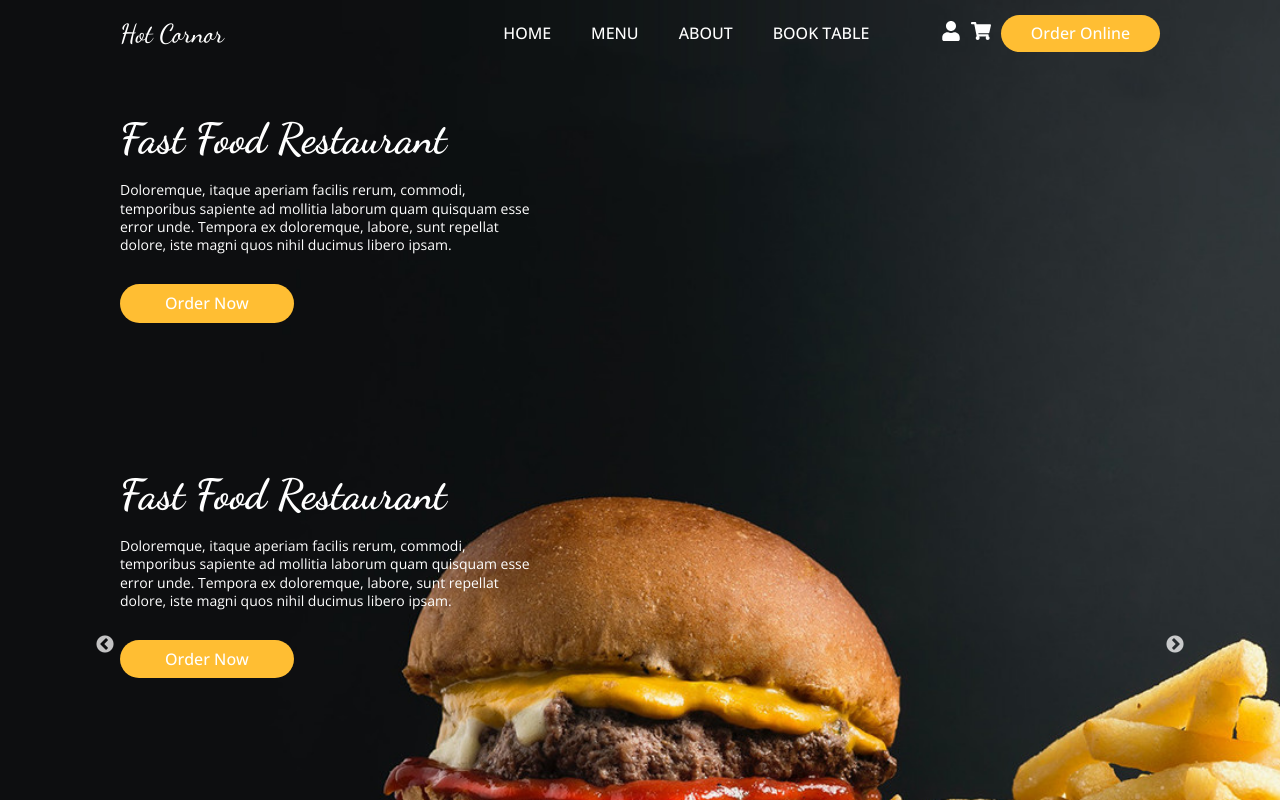
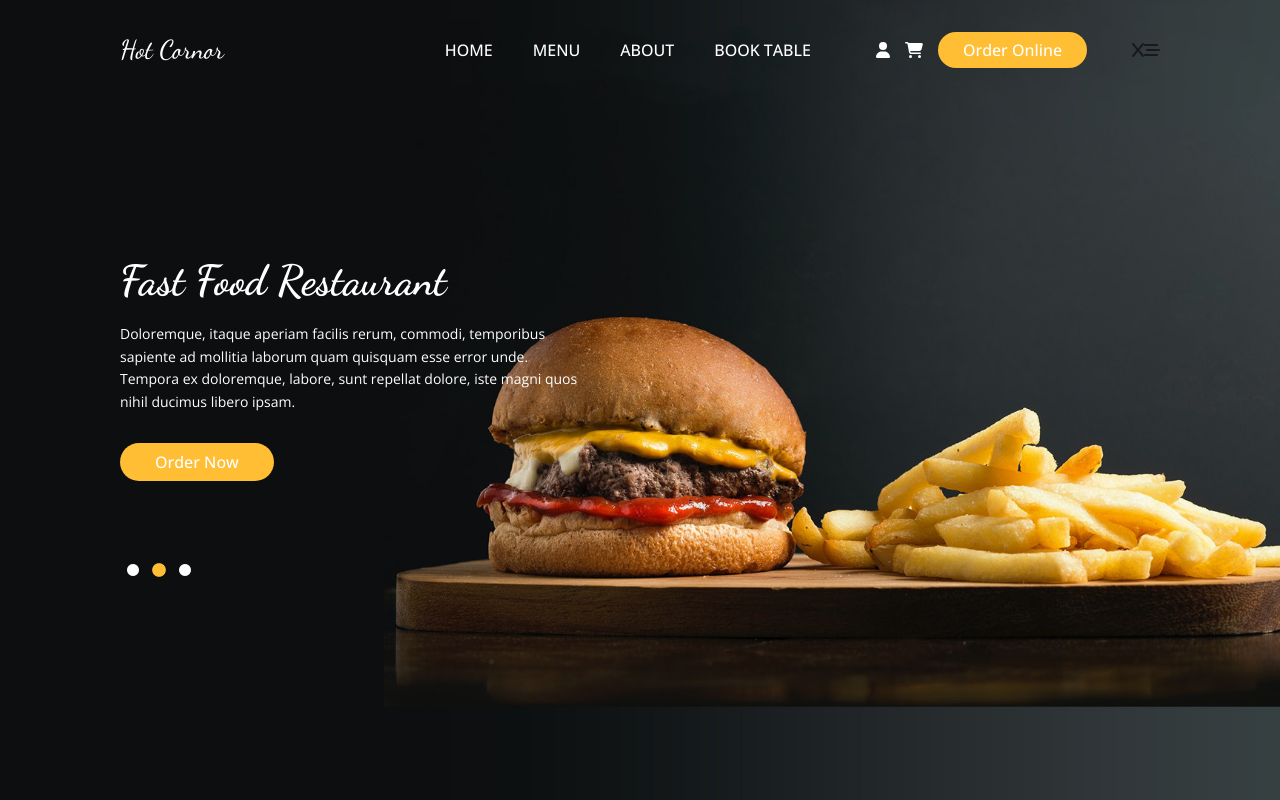
Before and after one commit to sachingour007/restaurantApp, a React (Vite) app in the folder client/: page / in a window 1280 px wide. Shown: the top 800 px of the page. Built offline with nearby package versions, Linux system fonts and the light colour scheme.

Commit message:
home page done

```diff
--- a/client/package.json
+++ b/client/package.json
@@ -10,9 +10,12 @@
     "preview": "vite preview"
   },
   "dependencies": {
+    "@fortawesome/fontawesome-svg-core": "^6.5.2",
+    "@fortawesome/free-regular-svg-icons": "^6.5.2",
+    "@fortawesome/free-solid-svg-icons": "^6.5.2",
+    "@fortawesome/react-fontawesome": "^0.2.0",
     "react": "^18.2.0",
     "react-dom": "^18.2.0",
-    "react-icons": "^5.2.0",
     "react-router-dom": "^6.23.0",
     "react-slick": "^0.30.2",
     "slick-carousel": "^1.8.1"
--- a/client/src/App.jsx
+++ b/client/src/App.jsx
@@ -1,12 +1,14 @@
 import react from "react";
 import "./scss/main.scss";
-import { Header } from "./components/index.js";
+import { Homepage, Header } from "./components/index.js";
 import { BrowserRouter } from "react-router-dom";
+
 
 function App() {
   return (
     <BrowserRouter>
       <Header />
+      <Homepage />
     </BrowserRouter>
   );
 }
--- a/client/src/components/Header.jsx
+++ b/client/src/components/Header.jsx
@@ -1,64 +1,60 @@
 import React from "react";
-import heroBg from "../assets/images/hero-bg.jpg";
-import Navbar from "./Navbar";
-import { useNavigate } from "react-router-dom";
-import BannerSlider from "./SliderComponant/BannerSlider";
+import { NavLink } from "react-router-dom";
+import { FontAwesomeIcon } from "@fortawesome/react-fontawesome";
+import {
+  faUser,
+  faCartShopping,
+  faX,
+  faBarsStaggered,
+} from "@fortawesome/free-solid-svg-icons";
 
 const Header = () => {
-  const navigate = useNavigate();
   return (
-    <section className="heroSection">
-      <div className="bg-box">
-        <img src={heroBg} alt="heroImage" />
+    <header>
+      <div className="logoName">
+        <NavLink to={"/"}>
+          <span>Hot Cornor</span>
+        </NavLink>
       </div>
-      <header>
-        <Navbar />
-      </header>
-      <div className="sliderContainer">
+      <div className="navbar-link">
+        <ul>
+          <NavLink>
+            <li>Home</li>
+          </NavLink>
+          <NavLink>
+            <li>Menu</li>
+          </NavLink>
+          <NavLink>
+            <li>About</li>
+          </NavLink>
+          <NavLink>
+            <li>Book Table</li>
+          </NavLink>
+        </ul>
+      </div>
+      <div className="user-items">
+        <ul>
+          <NavLink>
+            <li className="user-icon">
+              <FontAwesomeIcon icon={faUser} />
+            </li>
+          </NavLink>
+          <NavLink>
+            <li className="cart-icon">
+              <FontAwesomeIcon icon={faCartShopping} />
+            </li>
+          </NavLink>
+          <NavLink>
+            <li className="order-online">Order Online</li>
+          </NavLink>
+        </ul>
+      </div>
 
-        <BannerSlider>
-          <div className="contentContainer">
-            <h1>Fast Food Restaurant</h1>
-            <p>
-              Doloremque, itaque aperiam facilis rerum, commodi, temporibus
-              sapiente ad mollitia laborum quam quisquam esse error unde.
-              Tempora ex doloremque, labore, sunt repellat dolore, iste magni
-              quos nihil ducimus libero ipsam.
-            </p>
-            <div className="btn-box">
-              <button
-                onClick={() => {
-                  navigate("/");
-                }}
-              >
-                Order Now
-              </button>
-            </div>
-          </div>
-        </BannerSlider>
-        {/* <BannerSlider>
-          <div className="contentContainer">
-            <h1>Fast Food Restaurant</h1>
-            <p>
-              Doloremque, itaque aperiam facilis rerum, commodi, temporibus
-              sapiente ad mollitia laborum quam quisquam esse error unde.
-              Tempora ex doloremque, labore, sunt repellat dolore, iste magni
-              quos nihil ducimus libero ipsam.
-            </p>
-            <div className="btn-box">
-              <button
-                onClick={() => {
-                  navigate("/");
-                }}
-              >
-                Order Now
-              </button>
-            </div>
-          </div>
-        </BannerSlider> */}
-
+      <div>
+        <FontAwesomeIcon icon={faX} />
+        <FontAwesomeIcon icon={faBarsStaggered} />
       </div>
-    </section>
+    </header>
   );
 };
 
--- /dev/null
+++ b/client/src/components/Homepage.jsx
@@ -0,0 +1,88 @@
+import React from "react";
+import heroBg from "../assets/images/hero-bg.jpg";
+import Navbar from "./Header";
+import { useNavigate } from "react-router-dom";
+import BannerSlider from "./SliderComponant/BannerSlider";
+
+const Homepage = () => {
+  const navigate = useNavigate();
+  return (
+    <section className="heroSection">
+        <div className="heroWrapper">
+            <div className="bg-box">
+                <img src={heroBg} alt="heroImage" />
+            </div>
+            <div className="sliderhead">
+                <div className="sliderContainer">
+                    <BannerSlider>
+                    <div>
+                        <div className="contentContainer">
+                        <h1>Fast Food Restaurant</h1>
+                        <p>
+                            Doloremque, itaque aperiam facilis rerum, commodi,
+                            temporibus sapiente ad mollitia laborum quam quisquam esse
+                            error unde. Tempora ex doloremque, labore, sunt repellat
+                            dolore, iste magni quos nihil ducimus libero ipsam.
+                        </p>
+                        <div className="btn-box">
+                            <button
+                            onClick={() => {
+                                navigate("/");
+                            }}
+                            >
+                            Order Now
+                            </button>
+                        </div>
+                        </div>
+                    </div>
+
+                    <div>
+                        <div className="contentContainer">
+                        <h1>Fast Food Restaurant</h1>
+                        <p>
+                            Doloremque, itaque aperiam facilis rerum, commodi,
+                            temporibus sapiente ad mollitia laborum quam quisquam esse
+                            error unde. Tempora ex doloremque, labore, sunt repellat
+                            dolore, iste magni quos nihil ducimus libero ipsam.
+                        </p>
+                        <div className="btn-box">
+                            <button
+                            onClick={() => {
+                                navigate("/");
+                            }}
+                            >
+                            Order Now
+                            </button>
+                        </div>
+                        </div>
+                    </div>
+
+                    <div>
+                        <div className="contentContainer">
+                        <h1>Fast Food Restaurant</h1>
+                        <p>
+                            Doloremque, itaque aperiam facilis rerum, commodi,
+                            temporibus sapiente ad mollitia laborum quam quisquam esse
+                            error unde. Tempora ex doloremque, labore, sunt repellat
+                            dolore, iste magni quos nihil ducimus libero ipsam.
+                        </p>
+                        <div className="btn-box">
+                            <button
+                            onClick={() => {
+                                navigate("/");
+                            }}
+                            >
+                            Order Now
+                            </button>
+                        </div>
+                        </div>
+                    </div>
+                    </BannerSlider>
+                </div>
+            </div>
+        </div>
+    </section>
+  );
+};
+
+export default Homepage;
--- a/client/src/components/Navbar.jsx
+++ /dev/null
@@ -1,31 +0,0 @@
-import React from "react";
-import { FaUser } from "react-icons/fa";
-import { FaShoppingCart } from "react-icons/fa";
-import { NavLink } from "react-router-dom";
-
-const Navbar = () => {
-  return (
-    <nav>
-      <div className="logoName">
-        <NavLink to={'/'}><span>Hot Cornor</span></NavLink>
-      </div>
-      <div className="navbar-link">
-        <ul>
-          <NavLink><li>Home</li></NavLink>
-          <NavLink><li>Menu</li></NavLink>
-          <NavLink><li>About</li></NavLink>
-          <NavLink><li>Book Table</li></NavLink>
-        </ul>
-      </div>
-      <div className="user-items">
-        <ul>
-            <NavLink><li className="user-icon"><FaUser /></li></NavLink>
-            <NavLink><li className="cart-icon"><FaShoppingCart /></li></NavLink>
-            <NavLink><li className="order-online">Order Online</li></NavLink>
-        </ul>
-      </div>
-    </nav>
-  );
-};
-
-export default Navbar;
--- a/client/src/components/SliderComponant/BannerSlider.jsx
+++ b/client/src/components/SliderComponant/BannerSlider.jsx
@@ -8,6 +8,8 @@ import React from "react";
 const BannerSlider = ({children}) => {
   var settings = {
     dots: true,
+    arrows: false,
+    autoplay: true,
     infinite: true,
     speed: 500,
     slidesToShow: 1,
--- a/client/src/components/index.js
+++ b/client/src/components/index.js
@@ -1 +1,2 @@
-export {default as Header} from './Header.jsx';
+export { default as Homepage } from "./Homepage.jsx";
+export { default as Header } from "./Header.jsx";
--- a/client/src/scss/main.scss
+++ b/client/src/scss/main.scss
@@ -6,3 +6,4 @@
 @import 'module/_footer.scss';
 
 //Pages
+@import 'pages/_homepage.scss';
--- a/client/src/scss/module/_header.scss
+++ b/client/src/scss/module/_header.scss
@@ -1,24 +1,4 @@
-.heroSection{min-height: 100vh;position: relative;@include wrapper;display: flex; flex-flow: column;
-    .bg-box{position: absolute; top: 0;left: 0; width: 100%; height: 100%;
-        img{width: 100%; height: 100%; object-fit: cover;}
-    }
-    header{position: relative; padding-top: 15px; padding-bottom: 15px;}
-    .sliderContainer{position: relative; display: flex; align-items: center; flex: 1;padding: 45px 0 75px 0;
-        .contentContainer{max-width: 40%;margin-bottom: 145px;
-            h1{@include font60; font-family: $dancingFont; font-weight: $fontW700; margin-bottom: 15px; color: #fff;}
-            p{@include font16; color: #fff;font-weight: $fontW400; font-family: $openSans; margin-bottom: 20px; }
-            button{padding: 10px 45px; background: $primary1; color: #fff; border-radius: 45px; transition: all 0.3s; border: none; margin-top: 10px; text-align: center; @include font20; font-family: $openSans; font-weight: $fontW500; cursor: pointer;
-             &:hover{background: #e69c00;}
-            }
-        }
-
-    }
-}
-
-
-
-//NavBar
-nav{display: flex; justify-content: space-between; align-items: center;
+header{display: flex; justify-content: space-between; align-items: center; @include wrapper;position: fixed; top: 0; left: 0; width: 100%; height: 100px; z-index: 1;
     .logoName{
         span{color: #fff; font-family: $dancingFont; @include font48; font-weight: $fontW500;}
     }
@@ -30,21 +10,57 @@ nav{display: flex; justify-content: space-between; align-items: center;
         }
     }
     .user-items{
-        ul{display: flex; flex-flow: wrap; align-items: center; gap: 10px;
+        ul{display: flex; flex-flow: wrap; align-items: center; gap: 15px;
             li{ @include font20;color: #fff; text-align: center; font-family: $openSans; font-weight: $fontW500
 
             }
             .user-icon{
-                svg{fill:#fff;height: 20px; width: 20px;
+                svg{
+                    path{fill:#fff;height: 20px; width: 20px;}
                 }
-                &:hover{svg{fill: #e69c00;}}
+                &:hover{svg{path{fill: #e69c00;}}}
             }
-            .cart-icon{ svg{fill:#fff;height: 20px; width: 20px;
+            .cart-icon{
+                svg{
+                    path{fill:#fff;height: 20px; width: 20px;}
+                }
+                &:hover{svg{path{fill: #e69c00;}}}
             }
-            &:hover{svg{fill: #e69c00;}}}
             .order-online{padding: 8px 30px; background: $primary1; border-radius: 45px; transition: all 0.3s; border: none;
                 &:hover{background: #e69c00;}
             }
         }
     }
+
+
 }
+@media all and (max-width: 1600px){
+    header{
+        .navbar-link{padding-left: 18%;}
+    }
+}
+@media all and (max-width: 1440px){
+    header{
+        .user-items{
+            ul{
+                .order-online{padding: 8px 25px;}
+            }
+        }
+    }
+}
+@media all and (max-width: 1280px){
+    header{
+        .navbar-link{padding-left: 15%;}
+
+    }
+}
+@media all and (max-width: 1024px){
+    header{
+        .navbar-link{padding-left: 5%;}
+        .user-items{
+            ul{gap: 14px;
+                .order-online{padding: 8px 20px;}
+            }
+        }
+    }
+}
--- /dev/null
+++ b/client/src/scss/pages/_homepage.scss
@@ -0,0 +1,75 @@
+.heroSection{position: relative;height: 100vh;display: flex; flex-flow: column;
+    .heroWrapper{@include wrapper;
+        .bg-box{position: absolute; top: 0;left: 0; width: 100%; height: 100%;
+            img{width: 100%; height: 100%; object-fit: cover;}
+        }
+        header{position: relative; padding-top: 15px; padding-bottom: 15px;}
+        .sliderhead{position: relative; top: 50%;
+            .sliderContainer{position: relative; align-items: center; flex: 1;padding: 45px 0 75px 0;
+                .contentContainer{width: 45%;margin-bottom: 145px;
+                    h1{@include font60; font-family: $dancingFont; font-weight: $fontW700; margin-bottom: 15px; color: #fff;}
+                    p{@include font16; color: #fff;font-weight: $fontW400; font-family: $openSans; margin-bottom: 20px; line-height: 160%;}
+                    button{padding: 10px 45px; background: $primary1; color: #fff; border-radius: 45px; transition: all 0.3s; border: none;margin-top: 10px;text-align: center; @include font20; font-family: $openSans; font-weight: $fontW500; cursor: pointer;
+                     &:hover{background: #e69c00;}
+                    }
+                }
+                .slick-dots{position: unset; display: flex !important; align-items: center;
+                    li{margin: 0 3px;
+                        button{
+                            &::before{color: #fff; @include font14; opacity: 1;}
+                        }
+                        &.slick-active{
+                            button{
+                                &::before{color: $primary1; @include font20;}
+                            }
+                        }
+                    }
+
+                }
+            }
+        }
+    }
+    @media all and (max-width: 1600px){
+        .heroWrapper{
+            .sliderhead{
+                .sliderContainer{padding: 40px 0 70px 0;
+                    .contentContainer{width: 45%; margin-bottom: 120px;}
+                }
+            }
+        }
+    }
+    @media all and (max-width: 1440px){
+        .heroWrapper{
+            .sliderhead{
+                .sliderContainer{
+                    .contentContainer{margin-bottom: 100px;
+                        button{padding: 10px 40px;}
+                    }
+                }
+            }
+        }
+    }
+    @media all and (max-width: 1280px){
+        .heroWrapper{
+            .sliderhead{
+                .sliderContainer{padding: 40px 0 60px 0;
+                    .contentContainer{margin-bottom: 80px;
+                        button{padding: 10px 35px;}
+                    }
+                }
+            }
+        }
+    }
+    @media all and (max-width: 1024px){
+        .heroWrapper{
+            .bg-box{height: 50%;}
+            .sliderhead{
+                .sliderContainer{padding: 40px 0 60px 0;
+                    .contentContainer{margin-bottom: 80px;width: 65%;
+                        button{ padding: 10px 35px;}
+                    }
+                }
+            }
+        }
+    }
+}
```
Also changed, not shown: 1 other file (tests, documents, lock files or other folders).
